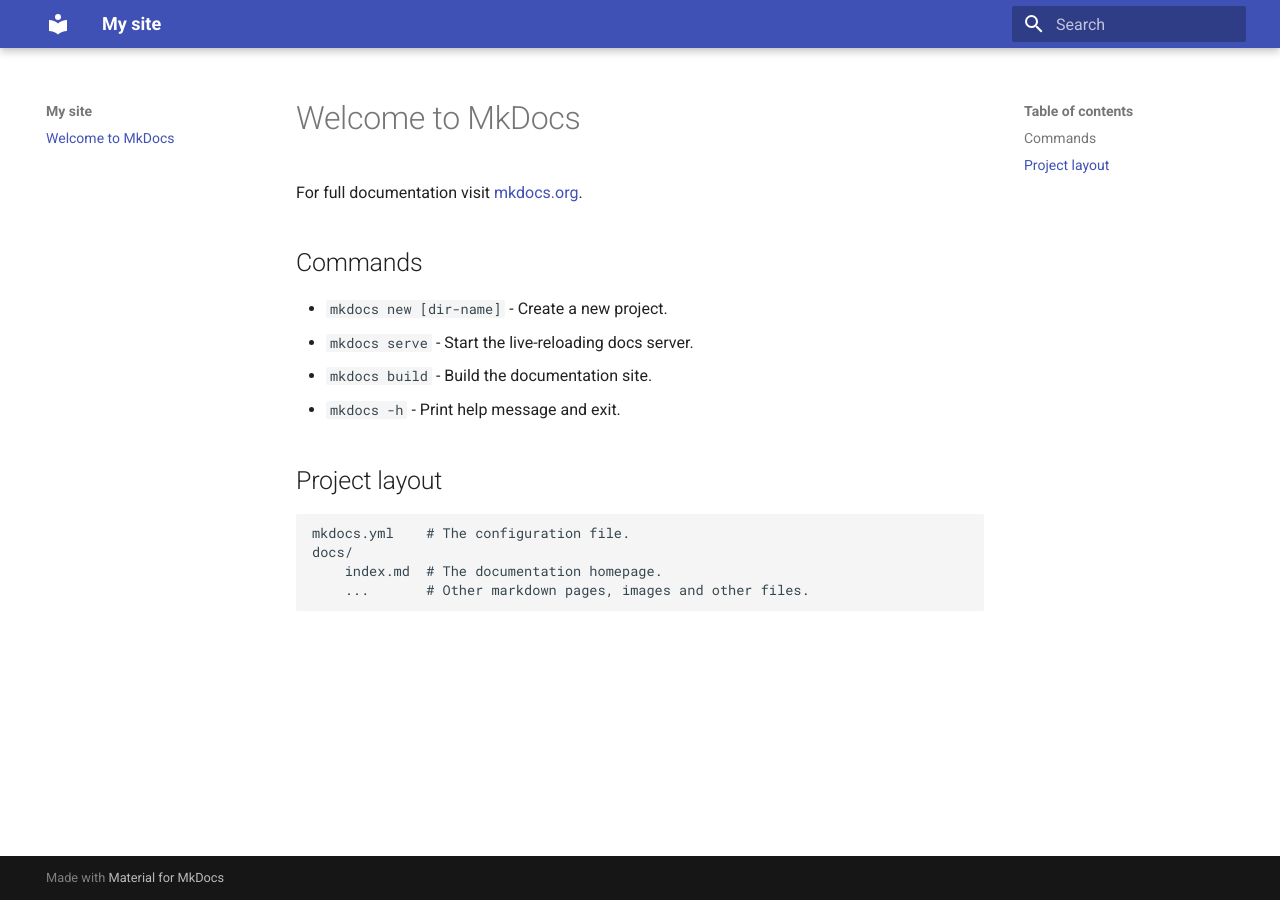
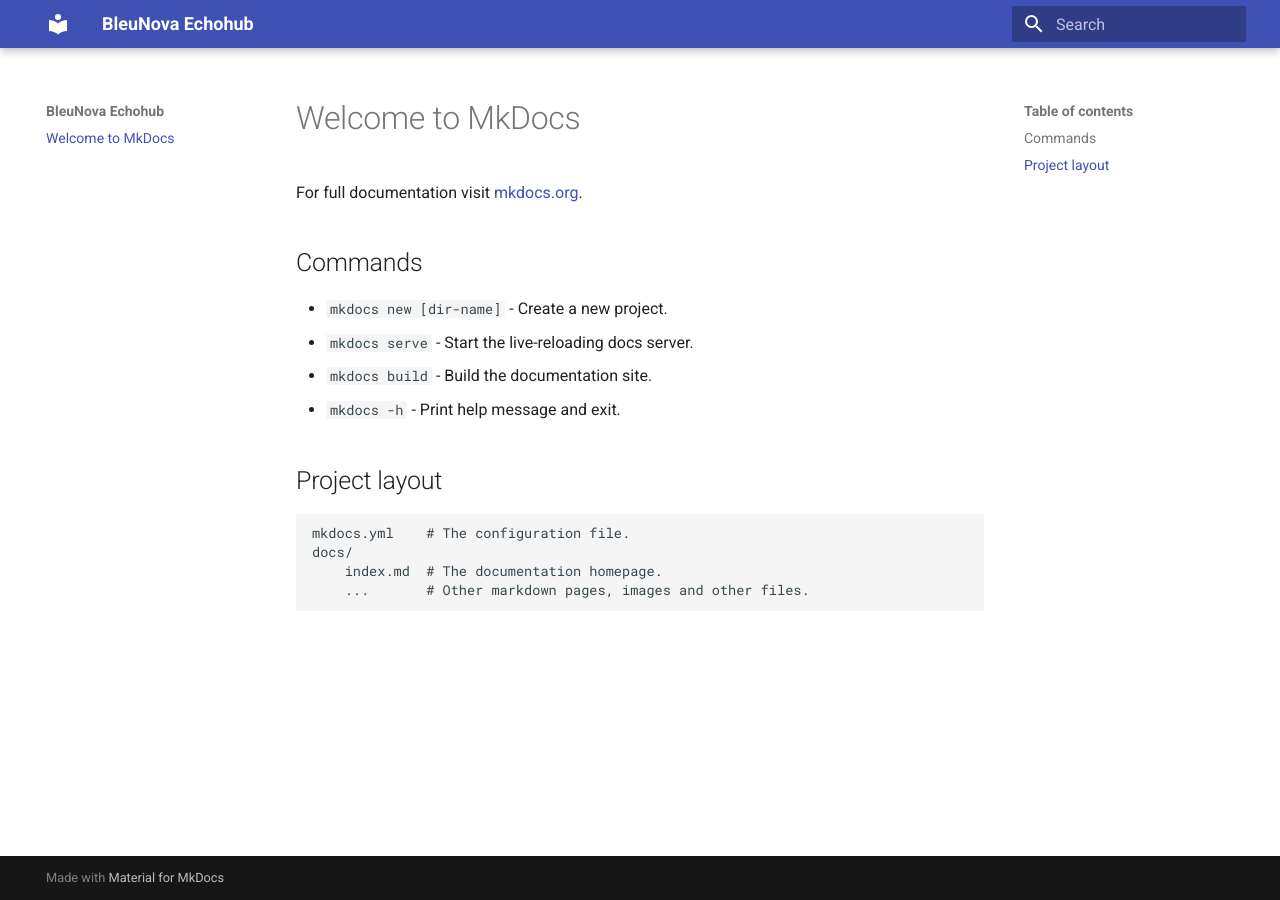
Before and after one commit to sebinmpn/BleuNova_Echohub, an MkDocs documentation site: the page built from docs/index.md, in a window 1280 px wide. Built offline with MkDocs 1.6.1 and Material for MkDocs 9.7.7, drawn with Linux system fonts in a browser that asks for light colours.

Commit message:
Update mkdocs.yml

```diff
--- a/mkdocs.yml
+++ b/mkdocs.yml
@@ -1,4 +1,4 @@
-site_name: My site
+site_name: BleuNova Echohub
 site_url: https://mydomain.org/mysite
 theme:
   name: material
```
